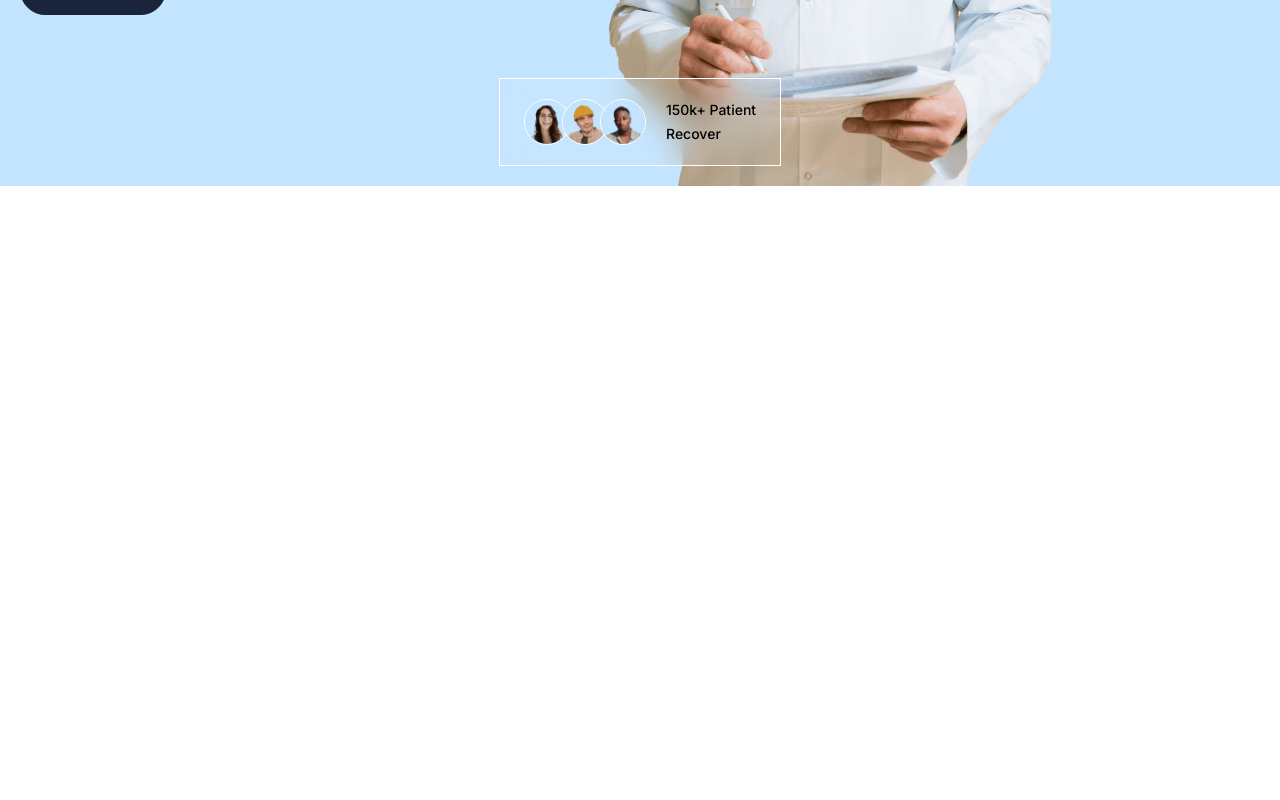
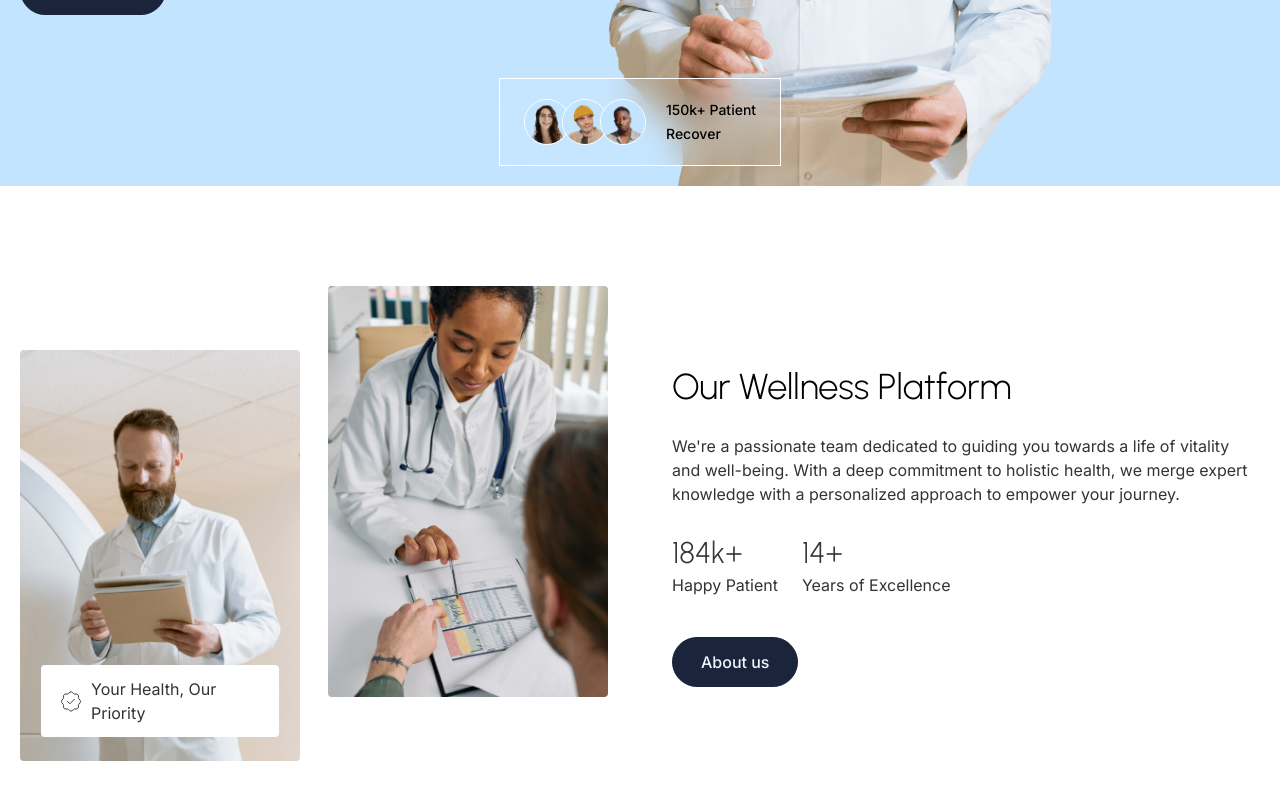
Before and after one commit to rowleks/wellcare, a Next.js app: page / in a window 1280 px wide. Shown: the part 596-1396 px from the top of the page. Before the commit the page ends 942 px from the top, so only its background shows below. Built offline with nearby package versions, Linux system fonts and the light colour scheme.

Commit message:
about section done

```diff
--- /dev/null
+++ b/src/app/components/about/About.tsx
@@ -0,0 +1,71 @@
+import Image from "next/image";
+import Link from "next/link";
+
+export default function About() {
+  return (
+    <section className="my-15 md:my-20 lg:my-25">
+      <div className="container">
+        <div className="flex flex-col-reverse md:flex-row gap-16 md:items-center">
+          <div className="grid grid-cols-2 gap-7 flex-1">
+            <div className="relative h-full w-full">
+              <Image
+                src="/wellness-img-1.jpg"
+                alt="wellness doctor"
+                width={592}
+                height={870}
+                className="rounded-sm object-cover mt-5 md:mt-8 lg:mt-16"
+              />
+
+              <div className="absolute left-0 bottom-6 w-full max-md:hidden">
+                <div className="flex items-center gap-2 px-[18px] py-3 bg-white w-[85%] mx-auto text-dark-200 rounded-sm">
+                  <Image
+                    src="/ic-wellness.svg"
+                    width={24}
+                    height={24}
+                    alt="checkmark icon"
+                  />
+                  <p>Your Health, Our Priority</p>
+                </div>
+              </div>
+            </div>
+
+            <Image
+              src="/wellness-img-2.jpg"
+              alt="wellness doctor"
+              width={592}
+              height={870}
+              className="rounded-sm object-cover max-h-[432px]"
+            />
+          </div>
+          <div className="flex flex-col gap-3 lg:gap-5 flex-1">
+            <h2 className="font-light">Our Wellness Platform</h2>
+            <p className="text-dark-200">
+              We&#39;re a passionate team dedicated to guiding you towards a
+              life of vitality and well-being. With a deep commitment to
+              holistic health, we merge expert knowledge with a personalized
+              approach to empower your journey.
+            </p>
+
+            <div className="flex items-center gap-6 text-dark-200">
+              <div className="my-2">
+                <p className="counter">184k+</p>
+                <p className="text-sm lg:text-base">Happy Patient</p>
+              </div>
+              <div>
+                <p className="counter">14+</p>
+                <p className="text-sm lg:text-base">Years of Excellence</p>
+              </div>
+            </div>
+
+            <Link
+              href="#"
+              className="btn-primary w-fit mt-3 self-center lg:self-auto"
+            >
+              About us
+            </Link>
+          </div>
+        </div>
+      </div>
+    </section>
+  );
+}
--- a/src/app/components/hero/Hero.tsx
+++ b/src/app/components/hero/Hero.tsx
@@ -3,7 +3,7 @@ import Link from "next/link";
 
 export default function Hero() {
   return (
-    <main className="bg-primary-100 mb-40 relative">
+    <section className="bg-primary-100 mb-15 md:mb-20 lg:mb-25 relative">
       <div className="container w-full">
         <div className="sm:h-[30rem] lg:h-[44rem] flex flex-col xs:flex-row items-center overflow-hidden w-full justify-between">
           <div className="flex flex-col max-w-xl gap-7 xs:min-w-[26rem] max-xs:w-full pt-10">
@@ -73,6 +73,6 @@ export default function Hero() {
           <span>Recover</span>
         </div>
       </div>
-    </main>
+    </section>
   );
 }
--- a/src/app/components/navbar/Navbar.tsx
+++ b/src/app/components/navbar/Navbar.tsx
@@ -29,7 +29,7 @@ export default function Navbar() {
   return (
     <header className="bg-white py-4 text-sm relative z-50" ref={mobileMenuRef}>
       <div className="flex items-center justify-between px-5 container">
-        <Link href="/">
+        <Link href="/" onClick={() => setIsMobileMenuOpen(false)}>
           <Image
             src="/blue-logo.svg"
             alt="wellcare logo"
@@ -88,8 +88,6 @@ export default function Navbar() {
           </Link>
         </div>
       </div>
-
-      {/* Mobile Navigation */}
     </header>
   );
 }
--- a/src/app/globals.css
+++ b/src/app/globals.css
@@ -6,6 +6,7 @@
   --color-primary-100: #c3e4ff;
   --color-primary-200: #1a253b;
   --color-secondary-100: #edf7ff;
+
   --font-inter: "Inter";
   --font-urbanist: "Urbanist";
 
@@ -26,7 +27,7 @@ h1 {
   @apply text-4xl lg:text-5xl/normal
 }
 h2 {
-  @apply text-4xl/normal
+  @apply text-3xl lg:text-4xl/normal
 }
 h3 {
   @apply text-3xl/normal
@@ -52,3 +53,7 @@ h6 {
 .mobile-nav {
   @apply absolute top-0 left-0 w-full bg-secondary-100 z-10 flex flex-col gap-6 items-center px-5 pt-10 transition-all duration-500 transform ease-in-out font-medium text-base lg:hidden
 }
+
+.counter {
+  @apply font-light leading-tight mb-0.5 text-2xl lg:text-3xl font-urbanist
+}
--- a/src/app/page.tsx
+++ b/src/app/page.tsx
@@ -1,9 +1,13 @@
+import About from "./components/about/About";
 import Hero from "./components/hero/Hero";
 
 export default function Home() {
   return (
     <div>
-      <Hero />
+      <main>
+        <Hero />
+        <About />
+      </main>
     </div>
   );
 }
```
